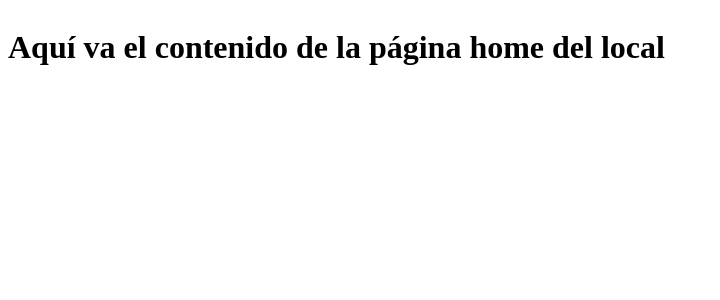
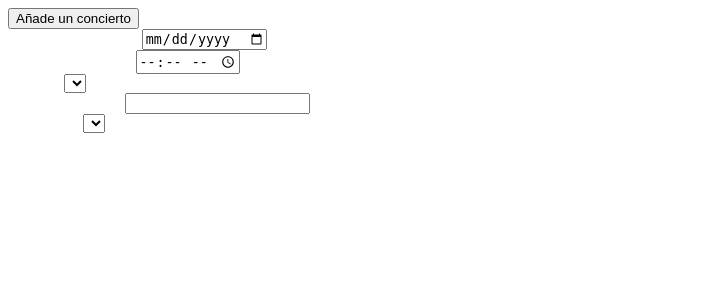
Before and after one commit to burts11/web_buscador_musicos, a PHP site: page /html/pagina_local.php in a window 1280 px wide. Shown: the top 300 px of the page, without its empty margins (0-720 px from the left). Run offline with PHP 8.4, Linux system fonts and the light colour scheme; lists and menus that the app fills with data are empty.

Commit message:
Dar de alta y de baja conciertos local, y listado de todos los conciertos del local

```diff
--- a/html/pagina_local.php
+++ b/html/pagina_local.php
@@ -5,19 +5,128 @@
         <link href="../css/musico.css" rel="stylesheet" type="text/css"/>
     </head>
     <style>
-        #pl_divLocalMain{
+        #conciertos{
+            color: white;
+        }
 
-            position: relative;
-            display: inline-block;
-            width: 100%;
-            height : 100%;
+        #formConciertoLocal{
+            color: white;
         }
+
+
     </style>
     <body>
         <div class="_childContainer divPadding10">
-            <div id="pl_divLocalMain">
-                <h1>Aquí va el contenido de la página home del local</h1>
+            <form action="" id="formConciertoLocal">
+                <button type="button" id="nuevoConcierto">Añade un concierto</button>
+                <div id="registroConcierto">
+<!--                    Nombre del local: <input type="text" id="nombreLocal" name="nombreLocal"><br>-->
+                    Fecha del concierto: <input type="date" id="fechaLocal" name="fechaLocal"> <br>
+                    Hora del concierto: <input type="time" id="horaLocal" name="horaLocal"> <br>
+                    Genero: <select id="generos">
+
+                    </select><br>
+                    Valor economico: <input type="number" id="economicoLocal" name="economicoLocal"><br>
+                    Municipio: <select id="municipios">
+
+                    </select><br>
+                </div>
+            </form>
+            <script>
+
+                var selectGeneros = `select * from genero`
+                var params = {
+                    action: "RawQueryRet",
+                    query: selectGeneros};
+                callAjaxBBDD(params, function (result) {
+                    $.each(result.data, function (i, item) {
+                        var nombre = item.nombre;
+                        var option = $("<option>" + nombre + "</option>");
+                        $(option).attr("data-generoId", item.idgenero);
+                        $("#generos").append(option);
+                    });
+                });
+
+                var selectMunicipios = `select idciudad,munucipio from comunidades limit 100`
+                var params = {
+                    action: "RawQueryRet",
+                    query: selectMunicipios};
+                callAjaxBBDD(params, function (result) {
+                    $.each(result.data, function (i, item) {
+                        var nombre = item.munucipio;
+                        var option = $("<option>" + nombre + "</option>");
+                        $(option).attr("data-idciudad", item.idciudad);
+                        $("#municipios").append(option);
+                    });
+                });
+                $("#nuevoConcierto").click(insertConcierto);
+                function insertConcierto() {
+                    var fecha = $("#fechaLocal").val();
+                    var hora = $("#horaLocal").val();
+                    var generoId = $("#generos option:selected").attr("data-generoid");
+                    var valorEconomico = $("#economicoLocal").val();
+                    var estado = 0;
+                    var idlocal = Usuario.id;
+                    var municipioId = $("#municipios option:selected").attr("data-idciudad");
+
+                    var query = (`insert into concierto values(default,'${idlocal}','${fecha}','${hora}','${generoId}','${valorEconomico}','${estado}','${municipioId}',null)`);
+                    var params = {
+                        action: "RawQueryRet",
+                        query: query};
+                    callAjaxBBDD(params, function (result) {
+                        console.log(result);
+
+                    });
+                }
+            </script>
+            <br>
+            <div id="conciertos">
+
             </div>
         </div>
+        <script>
+            var idlocal = Usuario.id;
+            var query = `select concierto.idconcierto,usuario.nombre as Local,concierto.fecha,concierto.hora,genero.nombre as genero,concierto.estado
+from concierto join genero on concierto.genero = genero.idgenero
+join usuario on usuario.idusuario = concierto.idlocal where concierto.idlocal = ${idlocal}`;
+            var params = {
+                action: "RawQueryRet",
+                query: query};
+            callAjaxBBDD(params, function (result) {
+                console.log(result);
+                $.each(result.data, function (i, item) {
+                    var divpadre = $("<div></div>");
+                    $(divpadre).append("<label  class='blockLabel'> Local: " + item.Local + "</label>");
+                    $(divpadre).append("<label  class='blockLabel'> Fecha: " + item.fecha + "</label>");
+                    $(divpadre).append("<label  class='blockLabel'> Hora: " + item.hora + "</label>");
+                    $(divpadre).append("<label  class='blockLabel'> Genero: " + item.genero + "</label>");
+                    if (item.estado === 0) {
+                        $(divpadre).append("<label  class='blockLabel'> Estado: Libre</label>");
+                    } else {
+                        $(divpadre).append("<label  class='blockLabel'> Estado: Ocupado</label>");
+
+                    }
+                    var botonBaja = $("<button type='button'>Dar de baja el concierto</button>");
+
+                    $(botonBaja).click(function() {
+                        var id = item.idconcierto;
+                       var query = `delete from concierto where idconcierto = ${id}`;
+
+                         var params = {
+                action: "RawQueryRet",
+                query: query};
+                       callAjaxBBDD(params, function (result) {
+                           console.log(result);
+                       });
+                    });
+                    $(divpadre).append(botonBaja);
+                    $(divpadre).append("<br></br>");
+                    $("#conciertos").append(divpadre);
+
+                });
+
+
+            });
+        </script>
     </body>
 </html>
```
Also changed, not shown: html/Local_conciertos.php (added, +20 -0 lines).
